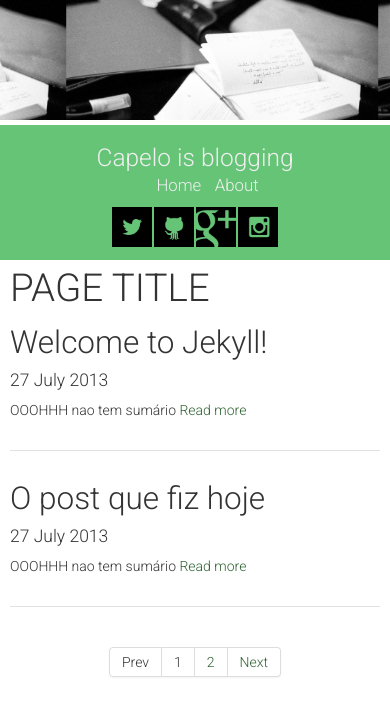
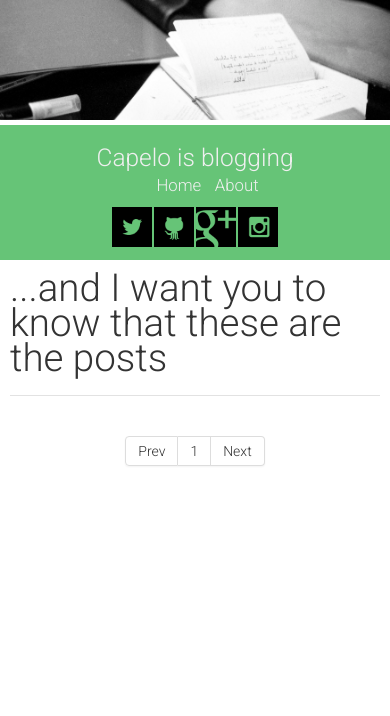
Before and after one commit to antoniocapelo/antoniocapelo.github.com, a Jekyll site: the page built from index.html, in a window 390 px wide. Shown: the top 716 px of the page. Built offline with Jekyll 4.4.1, drawn with Linux system fonts in a browser that asks for light colours; nearby versions of some CDN libraries; Markdown is read by kramdown in place of the engine named in the settings; the list of posts is cut into pages by our own code; comment, search, counter and statistics services are not loaded.

Commit message:
Basic stuff working. About to implement the category index.

```diff
--- a/_config.yml
+++ b/_config.yml
@@ -2,5 +2,5 @@
 description: "thoughts on coding / sampling / analog photography / rest of life"
 markdown: redcarpet
 pygments: true
-paginate: 2
+paginate: 4
 url: https://github.com/antoniocapelo/antoniocapelo.github.com/blob/master
--- a/_includes/header.html
+++ b/_includes/header.html
@@ -4,7 +4,16 @@
     <meta charset="utf-8">
     <title>{{ site.name }}</title>
     <meta name="viewport" content="width=device-width, initial-scale=1.0">
-    <meta name="description" content="{{ site.description }}">
+    {% if page.description %}
+    <meta name="description" content="{{ page.description }}">
+    {% else %}
+        <meta name="description" content="{{ site.description }}">
+    {% endif %}
+    {% if page.categories %}
+    <meta name="keywords" content="{{ page.categories | join: ','}}" />
+    {% else %}
+    <meta name="keywords" content="{{ site.keywords | join: ','}}" />
+    {% endif %}
 
     <link href='http://fonts.googleapis.com/css?family=Roboto:400,300' rel='stylesheet' type='text/css'>
     <link href="/css/bootstrap.min.css" rel="stylesheet">
--- a/css/mycss.css
+++ b/css/mycss.css
@@ -15,6 +15,9 @@
 	color:#2E6231;
 }
 
+code {
+	color: #2E6231
+}
 .span9 a:hover, a:focus {
 	color: #efefef;
 	text-decoration: none;
@@ -40,6 +43,20 @@
 .post img {
 	max-width: 450px;
 	height: auto;
+	max-height: 500px;
+	padding: 10px;
+	display: block;
+	clear: both;
+}
+
+.post a {
+	font-weight: 400;
+}
+
+.small {
+	max-width: 250px;
+	height: auto;
+	max-height: 250px;
 	padding: 10px;
 	display: block;
 	clear: both;
@@ -206,7 +223,7 @@
 	.cover {
 	margin-top: 0px;
 	background-image: url('/img/back.jpg');
-	background-size: 80% auto;
+	background-size: 100% auto;
 	background-position: 85% 75%;
 	height: 50%;
 	}
@@ -235,6 +252,15 @@
 		padding-right: 10px;
 	}
 
+	.post img {
+		max-width: 80%;
+		height: auto;
+		max-height: 500px;
+		padding: 10px;
+		display: block;
+		clear: both;
+	}
+
 	h1, h2, h3 {
 		line-height: 35px;
 	}
--- a/index.html
+++ b/index.html
@@ -1,12 +1,14 @@
 ---
 layout: default
-title: PAGE TITLE
+title: ...and I want you to know that these are the posts
 ---
 <h1>{{ page.title }}</h1>
+  <div class="divider"></div>
 {% for post in paginator.posts %}
 <div class="row-fluid">
   <div class="span12">
     <h2>{{ post.title }}</h2>
+
     <h4>{{ post.date | date_to_long_string }}</h4>
     {% if post.image %}
     <img src="{{ post.image }}" class="coverpic">
```
Also changed, not shown: other parts of _includes/header.html (+1 -2 lines), _includes/sidebar.html (+0 -7 lines), _layouts/post.html (+10 -4 lines), _posts/2013-07-04-meu-dia-de-anos.md (deleted, +0 -17 lines), _posts/2013-07-27-o-dia-de-hoje.md (deleted, +0 -17 lines), _posts/2013-07-27-welcome-to-jekyll.markdown (deleted, +0 -24 lines), _posts/post.html (deleted, +0 -19 lines), 1 other file.
